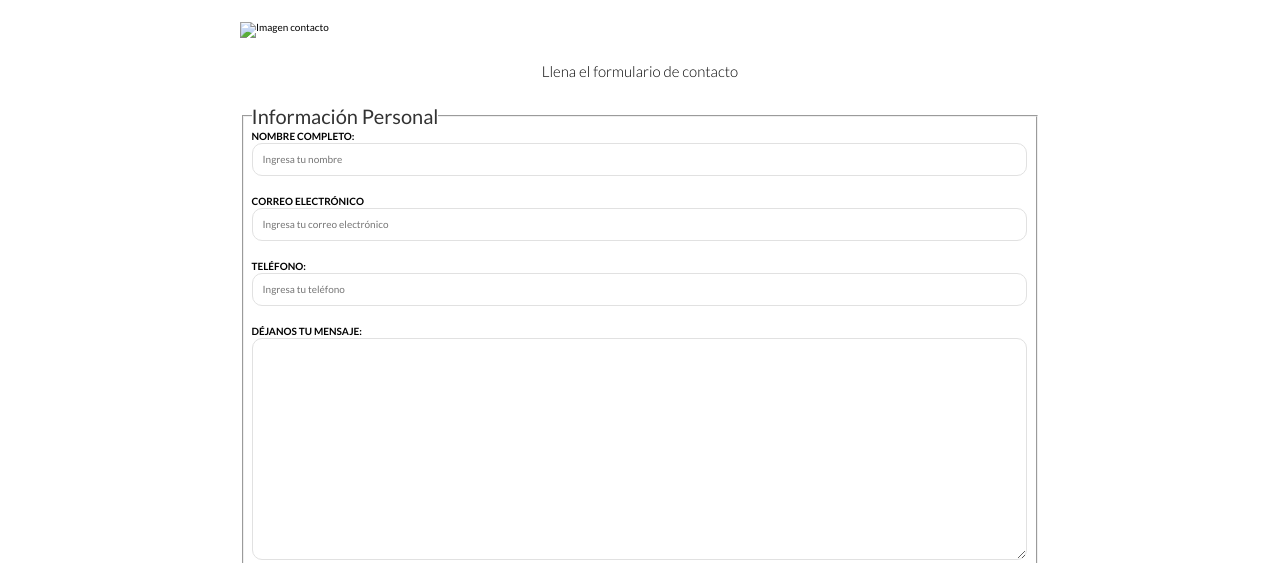
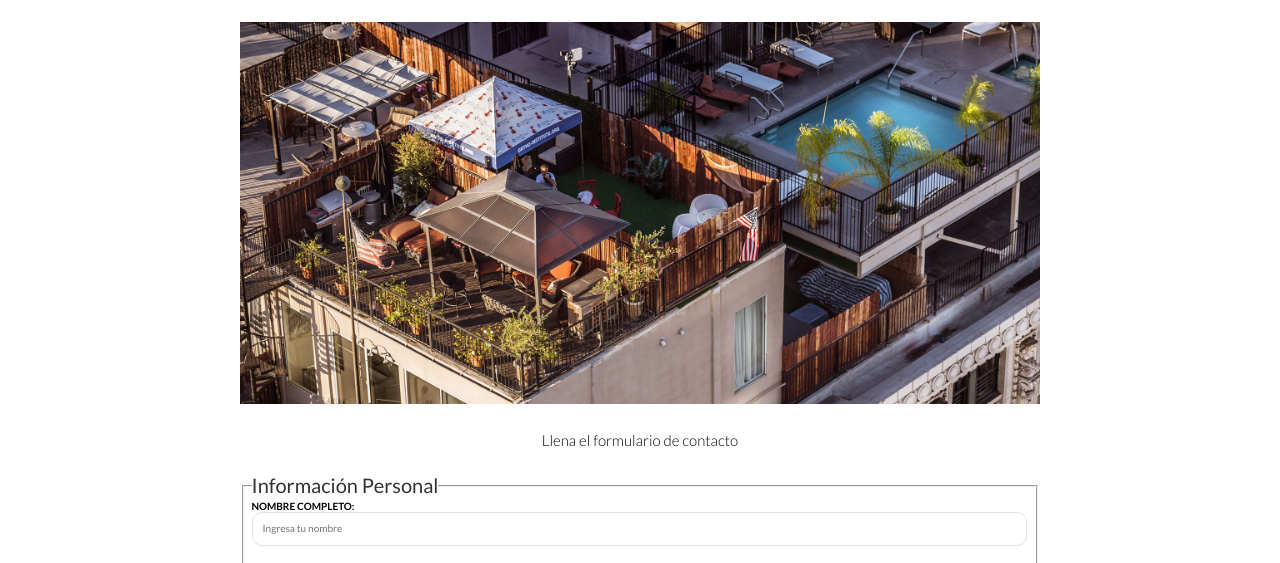
Before and after one commit to sarapalac10/Page-BienesRaices, a plain HTML site: page contacto.html in a window 1280 px wide. Shown: the part 230-793 px from the top of the page. Drawn offline with Linux system fonts and the light colour scheme.

Commit message:
Update contacto.html

```diff
--- a/contacto.html
+++ b/contacto.html
@@ -37,7 +37,7 @@
     <main class="contenedor seccion contenido-centrado">
         <h1>Contacto</h1>
 
-        <img src="../src/img/destacada3.jpg" alt="Imagen contacto">
+        <img src="img/destacada3.jpg" alt="Imagen contacto">
 
         <h2>Llena el formulario de contacto</h2>
 
```
